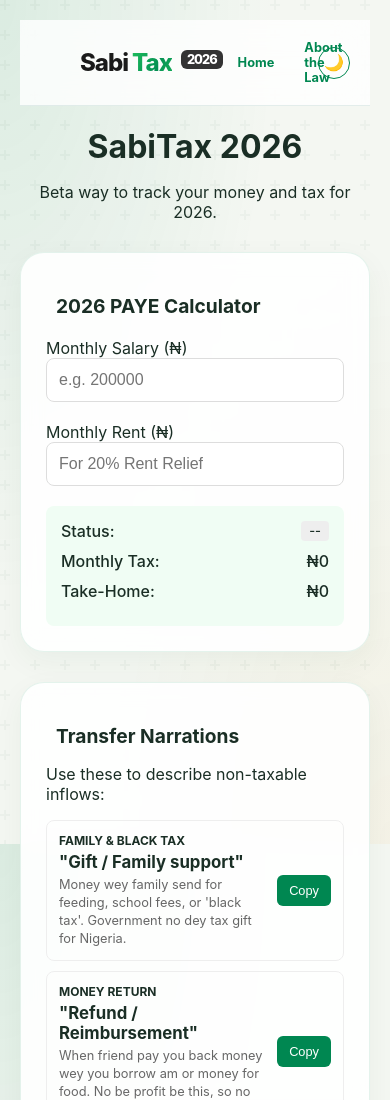
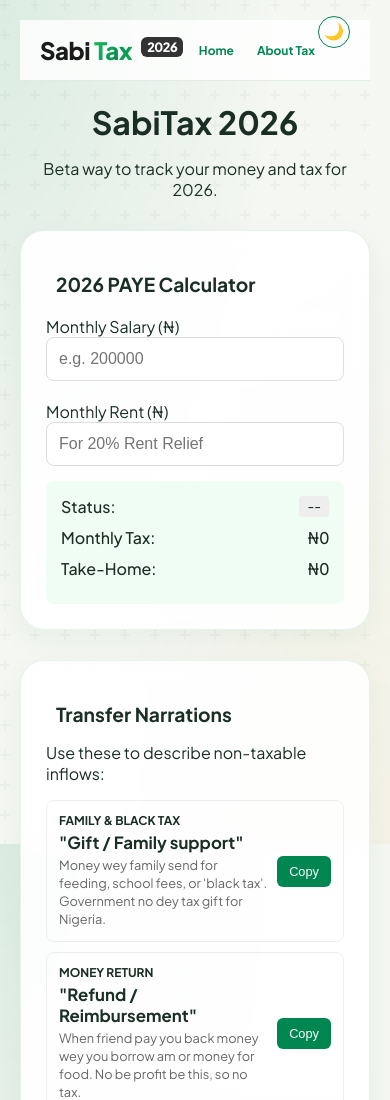
Before and after one commit to twittercrazy58/sabi-tax, a plain HTML site: page index.html in a window 390 px wide. Shown: the top 1100 px of the page. Drawn offline with Linux system fonts and the light colour scheme.

Commit message:
Fix Navbar Poor  Alignment

```diff
--- a/index.html
+++ b/index.html
@@ -5,6 +5,13 @@
     <meta name="viewport" content="width=device-width, initial-scale=1.0" />
     <title>Nigeria 2026 Tax Hub</title>
     <link rel="stylesheet" href="style.css" />
+    <link rel="preconnect" href="https://fonts.googleapis.com" />
+    <link rel="preconnect" href="https://fonts.gstatic.com" crossorigin />
+    <link
+      href="https://fonts.googleapis.com/css2?family=Plus+Jakarta+Sans:ital,wght@0,200..800;1,200..800&display=swap"
+      rel="stylesheet"
+    />
+    <link rel="icon" href="https://fav.farm/🇳🇬" />
   </head>
   <body>
     <nav class="top-nav">
@@ -17,6 +24,7 @@
       <div class="nav-links">
         <a href="#" onclick="showPage('home')">Home</a>
 
+        <a href="#" onclick="showPage('about')">About Tax</a>
         <button
           id="themeToggle"
           class="theme-btn"
@@ -24,7 +32,6 @@
         >
           <span id="themeIcon">🌙</span>
         </button>
-        <a href="#" onclick="showPage('about')">About the Law</a>
       </div>
     </nav>
     <main>
@@ -47,7 +54,7 @@
             />
           </div>
 
-          <div class="input-group">
+          <div class="font-variant-numeric: tabular-nums;">
             <label>Monthly Rent (₦)</label>
             <input
               type="number"
--- a/style.css
+++ b/style.css
@@ -6,6 +6,14 @@
   --text-muted: #475569;
   --green-main: #008751;
   --nav-bg: rgba(255, 255, 255, 0.8);
+  --font-main: "Plus Jakarta Sans", sans-serif;
+}
+
+#netPay,
+#monthlyTax,
+#monthlyRent,
+#monthlySalary {
+  font-variant-numeric: tabular-nums;
 }
 
 [data-theme="dark"] {
@@ -34,7 +42,7 @@
 }
 
 body {
-  font-family: "Inter", system-ui, sans-serif;
+  font-family: var(--font-main);
   background-color: var(--bg-main);
   color: var(--text-main);
   background-image: radial-gradient(
@@ -146,7 +154,7 @@ input {
 .theme-btn {
   position: absolute;
   right: 20px; /* Adjust this to move it further from or closer to the edge */
-  top: 50%;
+  top: 20%;
   transform: translateY(-50%); /* This perfectly centers it vertically */
 
   background: none;
@@ -218,7 +226,9 @@ input {
   height: 100%;
   /* Hardcode the black overlay so it always dims the screen regardless of theme */
   background-color: rgba(0, 0, 0, 0.7);
-    backdrop-filter: blur(4px); /* Adds a premium blurred feel to the background */
+  backdrop-filter: blur(
+    4px
+  ); /* Adds a premium blurred feel to the background */
 }
 
 .modal-content {
@@ -281,44 +291,47 @@ input {
   display: flex;
   justify-content: space-between;
   align-items: center;
-  padding: 20px 60px;
-  background: rgba(255, 255, 255, 0.8);
+  padding: 15px 20px; /* Reduced padding slightly for more "breathing room" */
+  position: relative;
+  background: var(--nav-bg);
   backdrop-filter: blur(15px);
-  position: relative; /* Stays at the top while you scroll */
   top: 0;
   z-index: 100;
   border-bottom: 1px solid rgba(0, 87, 81, 0.1);
 }
 
 .nav-links a {
-  text-decoration: none;
-  color: var(--green);
-  font-weight: bold;
+  color: var(--green-main);
+  font-weight: 700; /* Plus Jakarta Sans looks better at 700 */
+  transition: 0.3s;
+  /* font-weight: bold; */
   margin-left: 15px;
-  font-size: 0.9rem;
+  font-size: 0.8rem;
   text-decoration: none;
   color: var(--green-main);
   font-weight: bold;
-  font-size: 0.9rem;
 }
-
 
 @media (max-width: 400px) {
   .nav-links {
     display: flex;
     align-items: center;
-  margin-right: 40px;
-  gap: 15px;
+    margin-right: 35px;
+    gap: 8px;
+    white-space: nowrap;
+  }
+  .logo {
+    font-size: 1.1rem;
+  }
+  .nav-links a {
+    font-size: 0.75rem;
+  }
+  .year-text {
+        font-size: 0.6rem;
+        padding: 1px 4px;
+    }
 }
 
-  }
-  .logo {
-    font-size: 1.2rem;
-  }
-  .nav-links a {
-    font-size: 0.8rem;
-  }
-}
 
 .tax-article h2 {
   color: var(--green);
@@ -444,9 +457,10 @@ input {
 }
 
 .logo {
+  font-family: var(--font-main);
   font-size: 1.5rem;
   font-weight: 800;
-  letter-spacing: -1px;
+  letter-spacing: -0.5px;
   color: #1a1a1a;
   cursor: default;
   display: flex;
```
Also changed, not shown: icon.PNG (added). Lines whose indentation alone changed are shown as unchanged.
